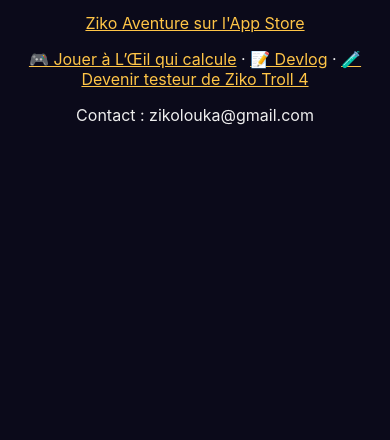
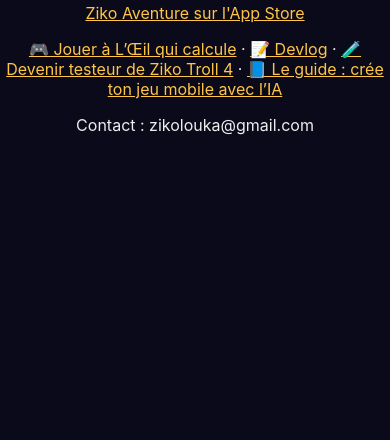
Before and after one commit to zikolc-cmd/zikolc-cmd.github.io, a plain HTML site: page index.html in a window 390 px wide. Shown: the part 404-844 px from the top of the page. Drawn offline with Linux system fonts and the light colour scheme.

Commit message:
Add guide link to index.html
Added a link to the guide for creating mobile games with AI.

```diff
--- a/index.html
+++ b/index.html
@@ -1 +1 @@
-<!doctype html><html lang="fr"><head><meta charset="utf-8"><meta name="viewport" content="width=device-width,initial-scale=1"><title>Ziko</title><style>body{margin:0;min-height:100vh;display:grid;place-items:center;background:#0b0a1a;color:#eee;font-family:-apple-system,system-ui,sans-serif;text-align:center}a{color:#ffc547}</style></head><body><main><h1>Ziko</h1><p>Les jeux de Louka Morici.</p><p><a href="https://apps.apple.com/be/app/ziko-aventure/id6821707438">Ziko Aventure sur l'App Store</a></p><p><a href="games/">🎮 Jouer à L’Œil qui calcule</a> · <a href="devlog/">📝 Devlog</a> · <a href="testeur/">🧪 Devenir testeur de Ziko Troll 4</a></p><p>Contact : zikolouka@gmail.com</p></main></body></html>
+<!doctype html><html lang="fr"><head><meta charset="utf-8"><meta name="viewport" content="width=device-width,initial-scale=1"><title>Ziko</title><style>body{margin:0;min-height:100vh;display:grid;place-items:center;background:#0b0a1a;color:#eee;font-family:-apple-system,system-ui,sans-serif;text-align:center}a{color:#ffc547}</style></head><body><main><h1>Ziko</h1><p>Les jeux de Louka Morici.</p><p><a href="https://apps.apple.com/be/app/ziko-aventure/id6821707438">Ziko Aventure sur l'App Store</a></p><p><a href="games/">🎮 Jouer à L’Œil qui calcule</a> · <a href="devlog/">📝 Devlog</a> · <a href="testeur/">🧪 Devenir testeur de Ziko Troll 4</a> · <a href="guide/">📘 Le guide : crée ton jeu mobile avec l’IA</a></p><p>Contact : zikolouka@gmail.com</p></main></body></html>
```
